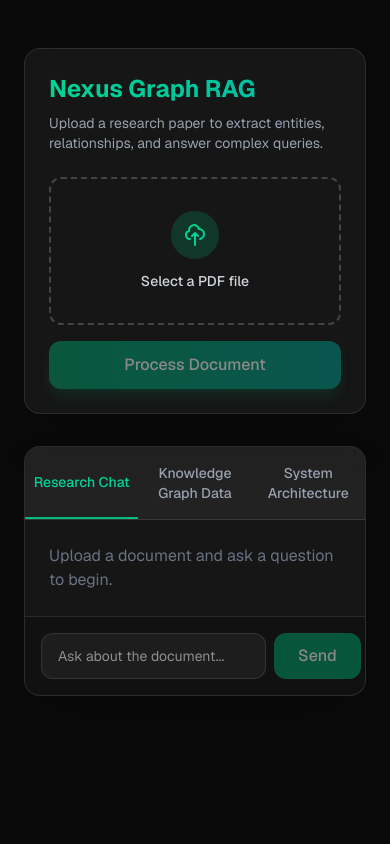
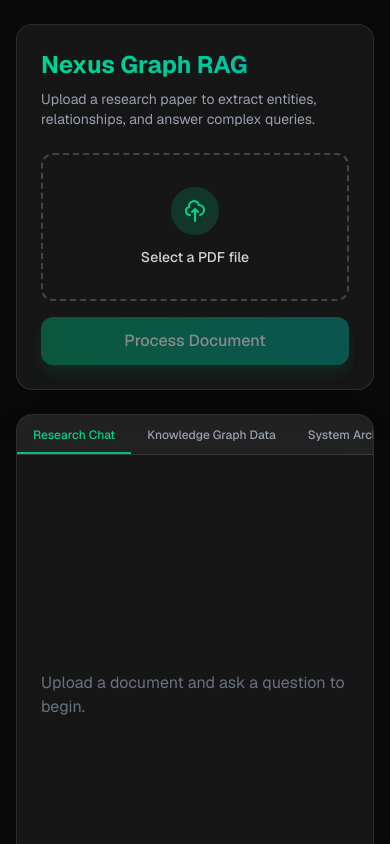
Before and after one commit to AdityaInamdar334/Nexus-Graph-RAG, a Next.js app in the folder frontend/: page / in a window 390 px wide. Shown: the top 844 px of the page. Built offline with nearby package versions, Linux system fonts and the light colour scheme.

Commit message:
Fix mobile responsiveness by allowing natural scroll and setting panel heights

```diff
--- a/frontend/src/app/page.tsx
+++ b/frontend/src/app/page.tsx
@@ -84,7 +84,7 @@ export default function Home() {
 
   return (
     <main className="min-h-screen bg-[#0A0A0A] text-white font-sans selection:bg-emerald-500/30">
-      <div className="max-w-6xl mx-auto p-6 flex flex-col md:flex-row gap-8 h-[95vh] pt-12">
+      <div className="max-w-6xl mx-auto p-4 md:p-6 flex flex-col md:flex-row gap-6 md:gap-8 min-h-screen md:h-[95vh] pt-6 md:pt-12">
         {/* Left Panel - Upload & Info */}
         <div className="w-full md:w-1/3 flex flex-col gap-6">
           <div className="bg-white/5 border border-white/10 rounded-2xl p-6 backdrop-blur-md shadow-2xl transition-all hover:border-white/20">
@@ -134,24 +134,24 @@ export default function Home() {
         </div>
 
         {/* Right Panel - Chat / Graph View */}
-        <div className="w-full md:w-2/3 flex flex-col bg-white/5 border border-white/10 rounded-2xl overflow-hidden shadow-2xl backdrop-blur-sm">
+        <div className="w-full md:w-2/3 flex flex-col bg-white/5 border border-white/10 rounded-2xl overflow-hidden shadow-2xl backdrop-blur-sm h-[600px] md:h-auto md:min-h-0">
           {/* Tabs */}
-          <div className="flex border-b border-white/10 bg-white/5">
+          <div className="flex border-b border-white/10 bg-white/5 overflow-x-auto whitespace-nowrap hide-scrollbar">
             <button
               onClick={() => setActiveTab("chat")}
-              className={`flex-1 py-4 text-sm font-medium transition-colors ${activeTab === "chat" ? "text-emerald-400 border-b-2 border-emerald-500" : "text-gray-400 hover:text-gray-200"}`}
+              className={`flex-1 px-4 py-3 md:py-4 text-xs md:text-sm font-medium transition-colors ${activeTab === "chat" ? "text-emerald-400 border-b-2 border-emerald-500" : "text-gray-400 hover:text-gray-200"}`}
             >
               Research Chat
             </button>
             <button
               onClick={() => setActiveTab("graph")}
-              className={`flex-1 py-4 text-sm font-medium transition-colors ${activeTab === "graph" ? "text-emerald-400 border-b-2 border-emerald-500" : "text-gray-400 hover:text-gray-200"}`}
+              className={`flex-1 px-4 py-3 md:py-4 text-xs md:text-sm font-medium transition-colors ${activeTab === "graph" ? "text-emerald-400 border-b-2 border-emerald-500" : "text-gray-400 hover:text-gray-200"}`}
             >
               Knowledge Graph Data
             </button>
             <button
               onClick={() => setActiveTab("architecture")}
-              className={`flex-1 py-4 text-sm font-medium transition-colors ${activeTab === "architecture" ? "text-emerald-400 border-b-2 border-emerald-500" : "text-gray-400 hover:text-gray-200"}`}
+              className={`flex-1 px-4 py-3 md:py-4 text-xs md:text-sm font-medium transition-colors ${activeTab === "architecture" ? "text-emerald-400 border-b-2 border-emerald-500" : "text-gray-400 hover:text-gray-200"}`}
             >
               System Architecture
             </button>
```
